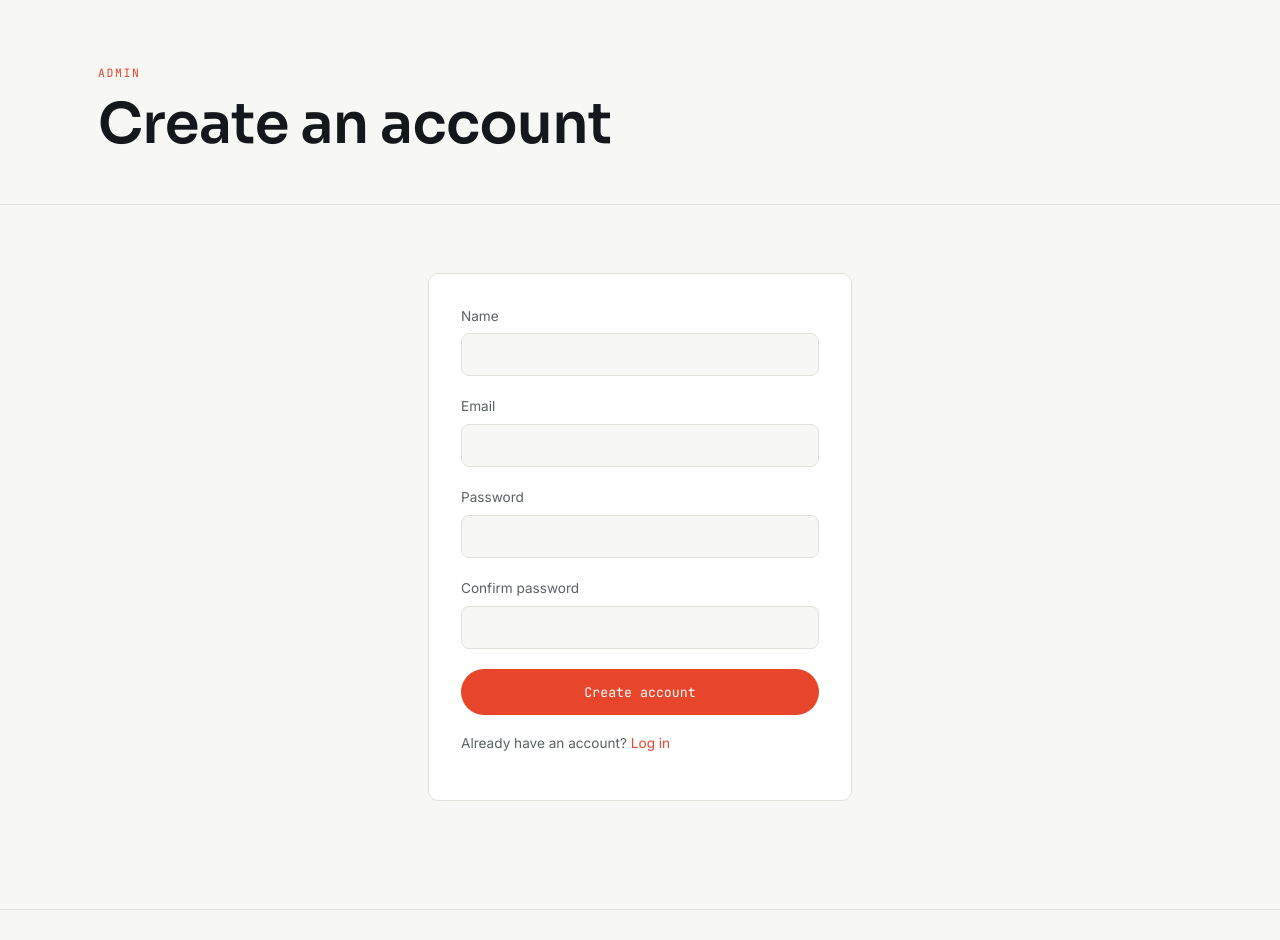
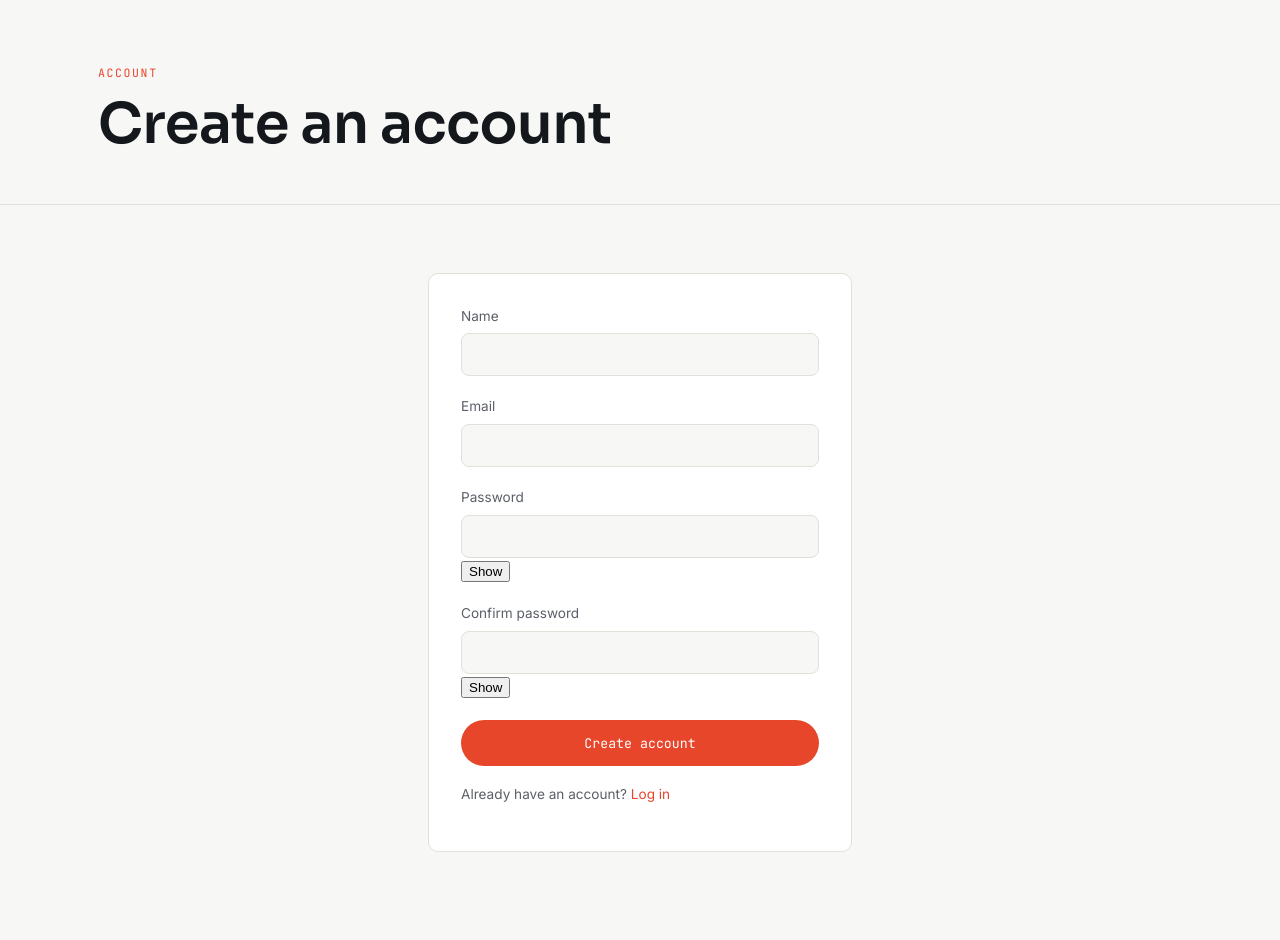
Before and after one commit to AbdulWahab4845/deepvision-site, a FastAPI app: page /signup in a window 1280 px wide. Shown: the part 75-1015 px from the top of the page. Run offline with FastAPI, Linux system fonts and the light colour scheme.

Commit message:
Update signup.html

```diff
--- a/templates/signup.html
+++ b/templates/signup.html
@@ -1,15 +1,12 @@
-
 {% extends "base.html" %}
 {% block title %}Sign up — DeepVision.ai{% endblock %}
 {% block content %}
-
 <section class="page-hero">
   <div class="wrap">
-    <p class="eyebrow">Admin</p>
+    <p class="eyebrow">Account</p>
     <h1>Create an account</h1>
   </div>
 </section>
-
 <section class="section">
   <div class="wrap" style="max-width: 480px;">
     <div class="contact-form-wrap">
@@ -32,12 +29,18 @@
         </div>
         <div class="field {{ 'has-error' if errors.password }}">
           <label for="password">Password</label>
-          <input type="password" id="password" name="password">
+          <div class="password-wrap">
+            <input type="password" id="password" name="password">
+            <button type="button" class="password-toggle" data-target="password">Show</button>
+          </div>
           {% if errors.password %}<p class="field-error">{{ errors.password }}</p>{% endif %}
         </div>
         <div class="field">
           <label for="confirm_password">Confirm password</label>
-          <input type="password" id="confirm_password" name="confirm_password">
+          <div class="password-wrap">
+            <input type="password" id="confirm_password" name="confirm_password">
+            <button type="button" class="password-toggle" data-target="confirm_password">Show</button>
+          </div>
         </div>
         <button type="submit" class="btn btn-primary btn-block">Create account</button>
       </form>
@@ -48,4 +51,18 @@
   </div>
 </section>
 
+<script>
+document.querySelectorAll('.password-toggle').forEach(function (btn) {
+  btn.addEventListener('click', function () {
+    var input = document.getElementById(btn.dataset.target);
+    if (input.type === 'password') {
+      input.type = 'text';
+      btn.textContent = 'Hide';
+    } else {
+      input.type = 'password';
+      btn.textContent = 'Show';
+    }
+  });
+});
+</script>
 {% endblock %}
```
